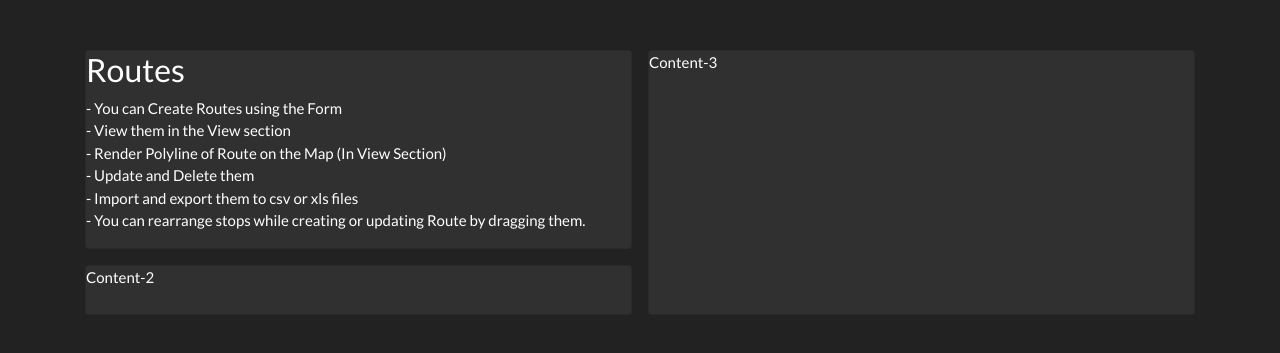
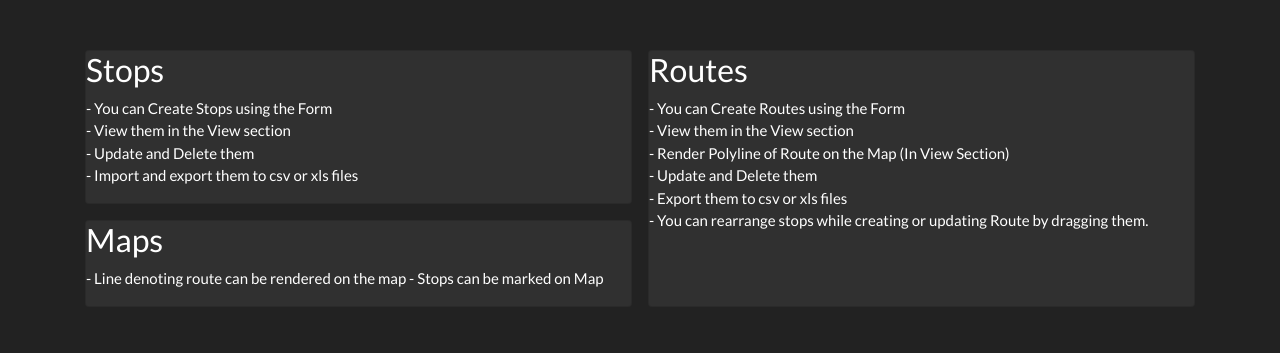
Before and after one commit to MandalorianBatman/Route-Transit-Repository, a Django app: page / in a window 1280 px wide. Shown: the part 71-424 px from the top of the page. Run offline with Django 3.2, Linux system fonts and the light colour scheme; some libraries are stand-ins or nearby versions.

Commit message:
- Sample Files added for the import - Added Map marker - Minor UI

```diff
--- a/RouteTransitRepository/urls.py
+++ b/RouteTransitRepository/urls.py
@@ -34,5 +34,7 @@ urlpatterns = [
     path('delete/<int:route_id>', home_views.delete_route),
     path('delete_stop/<int:stop_id>', home_views.delete_stop),
     path('get_map_polyline/', home_views.get_map_polyline),
+    path('get_map_for_stop/<int:stop_id>', home_views.get_map_for_stop),
+
 
 ]
--- a/RoutesAndStops/views.py
+++ b/RoutesAndStops/views.py
@@ -162,3 +162,8 @@ def get_map(request, route_id):
 
 def get_map_polyline(request):
     return render(request, 'RoutesAndStops/all_routes_polyline.html')
+
+def get_map_for_stop(request, stop_id):
+    facade = Facade()
+    stop_instance = facade.get_stop_by_id(stop_id)
+    return render(request, 'RoutesAndStops/stop_on_map.html', {'stop':stop_instance})
--- /dev/null
+++ b/Sample csv files for import/Routes.csv
@@ -0,0 +1,4 @@
+id,name,direction,status,list_of_stops,type
+4,P-D-M,UP,Active,"Pune,Mumbai,Delhi",AC
+8,testLong,Down,Active,"Mumbai,Pune,Delhi,Mumbai,Pune",General
+9,PMPD,Down,Inactive,"Pune,Mumbai,Pune,Delhi",AC
--- /dev/null
+++ b/Sample csv files for import/Stops.csv
@@ -0,0 +1,4 @@
+id,name,latitudes,longitudes
+4,Pune,18.520401,73.856700
+5,Mumbai,19.076000,72.877700
+6,Delhi,28.704100,77.102500
--- a/templates/RoutesAndStops/homepage.html
+++ b/templates/RoutesAndStops/homepage.html
@@ -33,18 +33,35 @@
 </style>
 <div class="container">
     <div class="content-1 card ">
-        <header><h3>Routes</h3></header>
+        <header><h3>Stops</h3></header>
+        <p>
+            - You can Create Stops using the Form<br>
+            - View them in the View section<br>
+            - Update and Delete them<br>
+            - Import and export them to csv or xls files<br>
+        </p>
+    </div>
+    <div class="content-2 card">
+        <header>
+            <h3>Maps</h3>
+        </header>
+        <p>
+            - Line denoting route can be rendered on the map
+            - Stops can be marked on Map
+        </p>
+    </div>
+    <div class="content-3 card">
+        <header>
+            <h3>Routes</h3>
+        </header>
         <p>
             - You can Create Routes using the Form<br>
             - View them in the View section<br>
             - Render Polyline of Route on the Map (In View Section)<br>
             - Update and Delete them<br>
-            - Import and export them to csv or xls files<br>
+            - Export them to csv or xls files<br>
             - You can rearrange stops while creating or updating Route by dragging them.
-        </p>
-    </div>
-    <div class="content-2 card">Content-2</div>
-    <div class="content-3 card">Content-3</div>
+        </p></div>
 {#    <div class="footer">footer</div>#}
 </div>
 {% endblock %}
--- a/templates/RoutesAndStops/view_stops.html
+++ b/templates/RoutesAndStops/view_stops.html
@@ -12,7 +12,7 @@
                         {{ stop.name }}</a>
                     </h4>
                     <a href="/stops/{{ stop.id }}"><i class="material-icons" >edit</i></a>
-                    <a href="/get_map/{{ stop.id }}"><i class="material-icons" >map</i></a>
+                    <a href="/get_map_for_stop/{{ stop.id }}"><i class="material-icons" >map</i></a>
                     <a href="/delete_stop/{{ stop.id }}"><i class="material-icons" >delete</i></a>
                 </div>
                 <div id="collapse{{ stop.id }}" class="panel-collapse collapse in">
```
Also changed, not shown: templates/RoutesAndStops/stop_on_map.html (added, +35 -0 lines).
